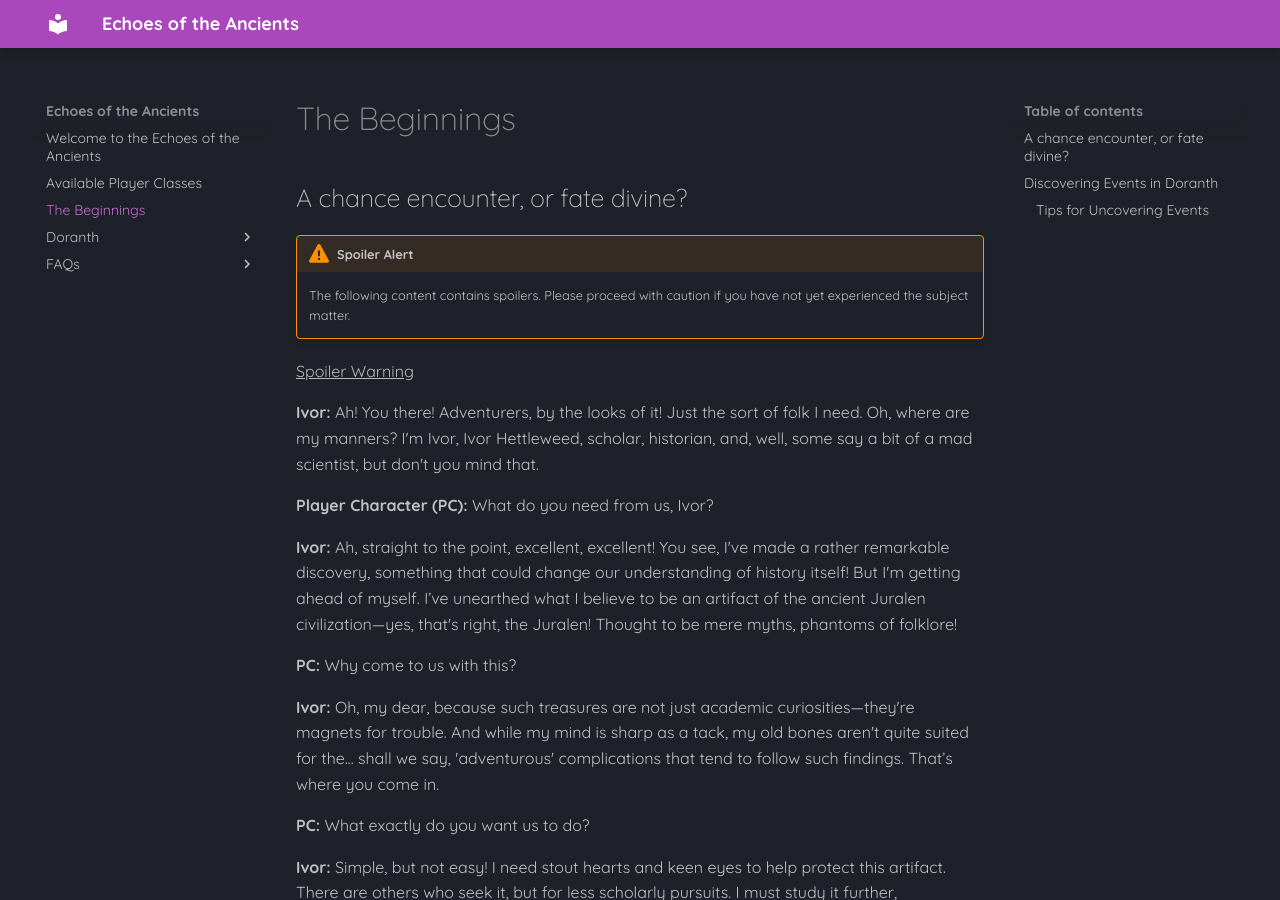
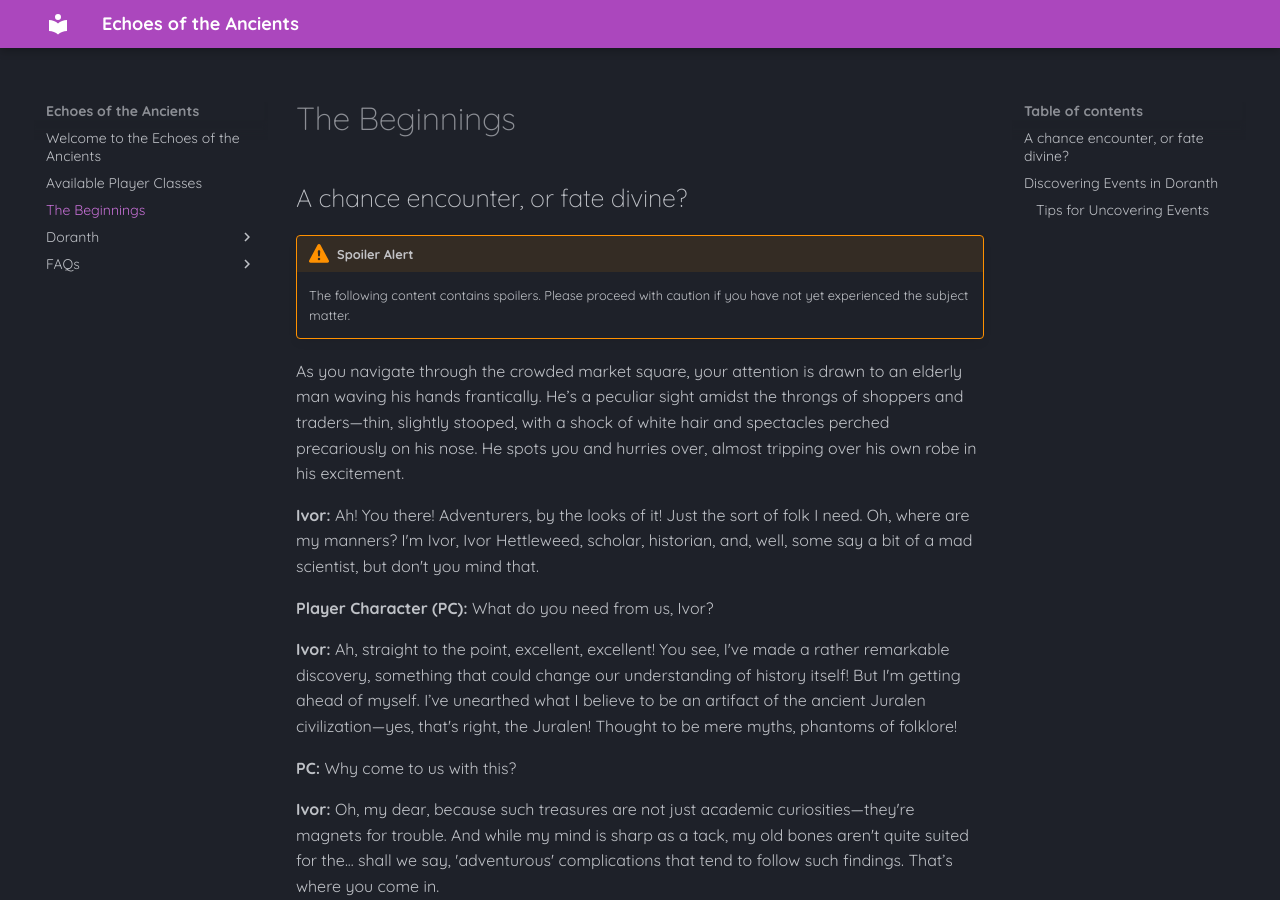
Before and after one commit to Bomchoo/Arvanis-Wiki, an MkDocs documentation site: the page built from docs/Opening-Quest-and-Hints.md, in a window 1280 px wide and 900 px high. Built offline with MkDocs 1.6.1 and Material for MkDocs 9.7.7, drawn with Linux system fonts in a browser that asks for light colours.

Commit message:
Fix Spoiler Warning

```diff
--- a/docs/Opening-Quest-and-Hints.md
+++ b/docs/Opening-Quest-and-Hints.md
@@ -6,10 +6,9 @@
 
     The following content contains spoilers. Please proceed with caution if you have not yet experienced the subject matter.
 
-<span class="spoiler-toggle">Spoiler Warning</span>
-<div class="hidden">
+
 As you navigate through the crowded market square, your attention is drawn to an elderly man waving his hands frantically. He’s a peculiar sight amidst the throngs of shoppers and traders—thin, slightly stooped, with a shock of white hair and spectacles perched precariously on his nose. He spots you and hurries over, almost tripping over his own robe in his excitement.
-</div>
+
 
 **Ivor:** Ah! You there! Adventurers, by the looks of it! Just the sort of folk I need. Oh, where are my manners? I'm Ivor, Ivor Hettleweed, scholar, historian, and, well, some say a bit of a mad scientist, but don't you mind that.
 
```
